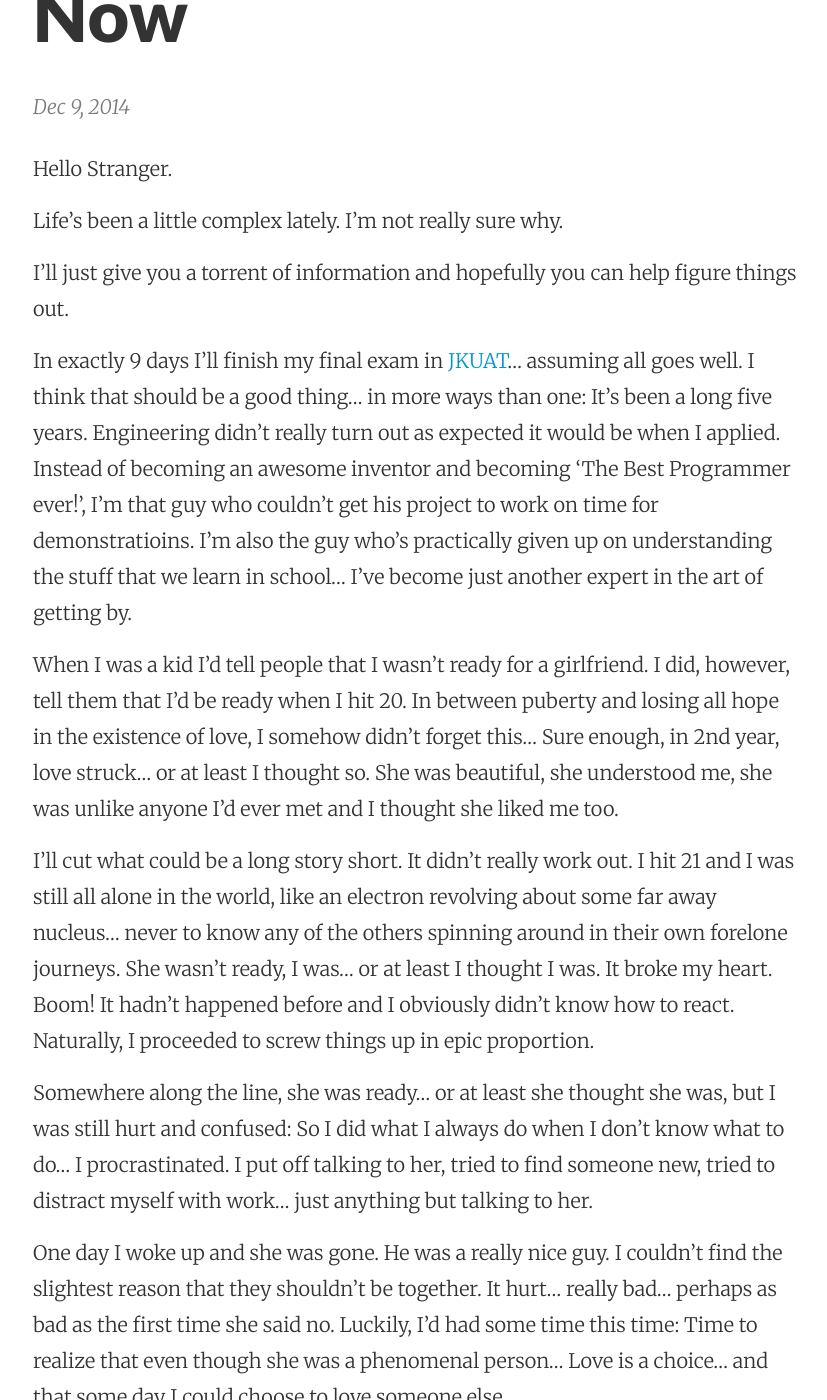
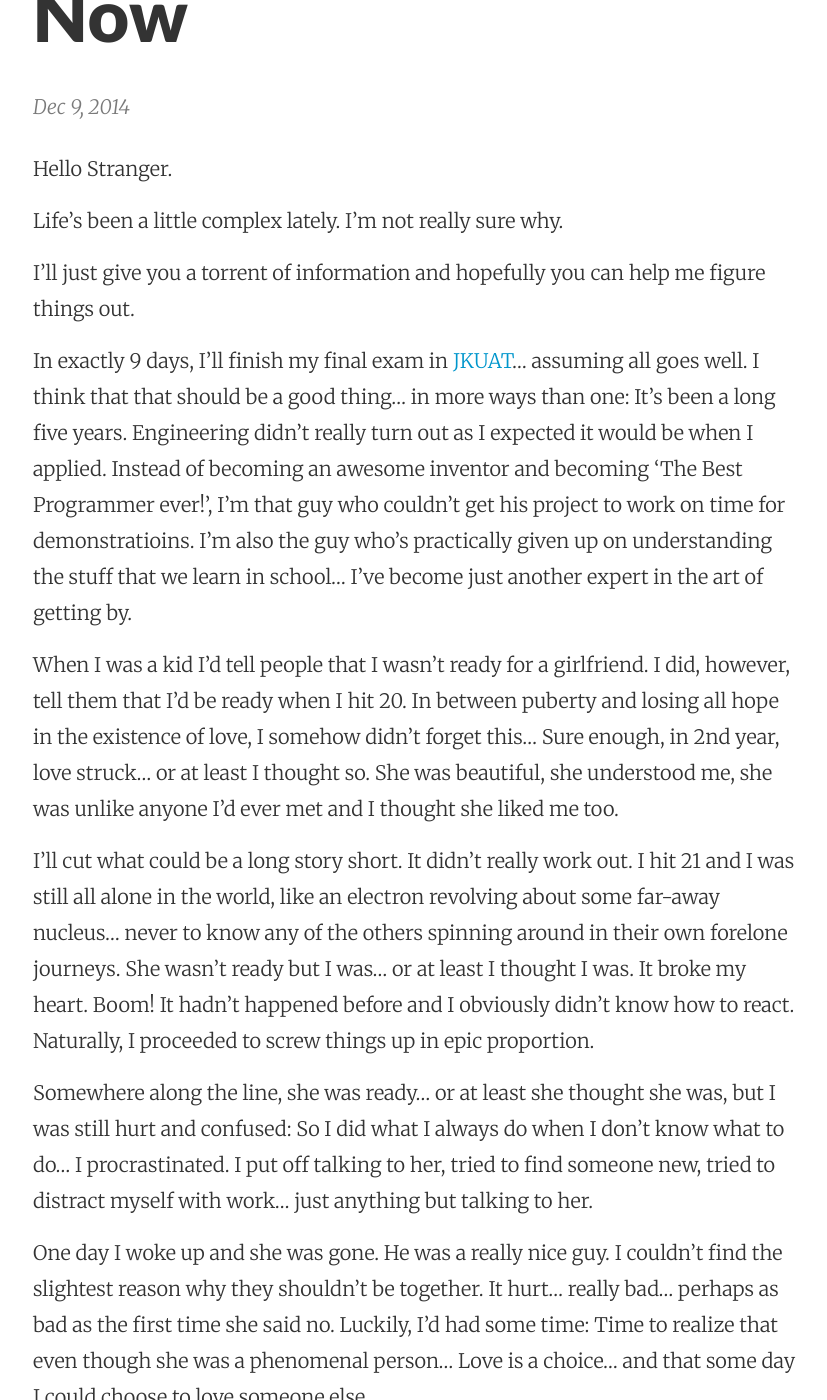
Before and after one commit to emomug/emomug.github.io, a Jekyll site: the page built from _posts/2014-12-09-life-is-complex-right-now.markdown, in a window 1280 px wide and 1400 px high, scrolled down 309 px. Shown: the whole window, without its empty margins (223-1050 px from the left). Built offline with Jekyll 4.4.1, drawn with Linux system fonts in a browser that asks for light colours; some of the changed text lies outside the part shown.

Commit message:
grammar correction and such

```diff
--- a/_posts/2014-12-09-life-is-complex-right-now.markdown
+++ b/_posts/2014-12-09-life-is-complex-right-now.markdown
@@ -10,17 +10,17 @@ Hello Stranger.
 
 Life's been a little complex lately. I'm not really sure why.
 
-I'll just give you a torrent of information and hopefully you can help figure things out.
+I'll just give you a torrent of information and hopefully you can help me figure things out.
 
-In exactly 9 days I'll finish my final exam in [JKUAT][j_id]... assuming all goes well. I think that should be a good thing... in more ways than one: It's been a long five years. Engineering didn't really turn out as expected it would be when I applied. Instead of becoming an awesome inventor and becoming 'The Best Programmer ever!', I'm that guy who couldn't get his project to work on time for demonstratioins. I'm also the guy who's practically given up on understanding the stuff that we learn in school... I've become just another expert in the art of getting by.
+In exactly 9 days, I'll finish my final exam in [JKUAT][j_id]... assuming all goes well. I think that that should be a good thing... in more ways than one: It's been a long five years. Engineering didn't really turn out as I expected it would be when I applied. Instead of becoming an awesome inventor and becoming 'The Best Programmer ever!', I'm that guy who couldn't get his project to work on time for demonstratioins. I'm also the guy who's practically given up on understanding the stuff that we learn in school... I've become just another expert in the art of getting by.
 
 When I was a kid I'd tell people that I wasn't ready for a girlfriend. I did, however, tell them that I'd be ready when I hit 20. In between puberty and losing all hope in the existence of love, I somehow didn't forget this... Sure enough, in 2nd year, love struck... or at least I thought so. She was beautiful, she understood me, she was unlike anyone I'd ever met and I thought she liked me too.
 
-I'll cut what could be a long story short. It didn't really work out. I hit 21 and I was still all alone in the world, like an electron revolving about some far away nucleus... never to know any of the others spinning around in their own forelone journeys. She wasn't ready, I was... or at least I thought I was. It broke my heart. Boom! It hadn't happened before and I obviously didn't know how to react. Naturally, I proceeded to screw things up in epic proportion.
+I'll cut what could be a long story short. It didn't really work out. I hit 21 and I was still all alone in the world, like an electron revolving about some far-away nucleus... never to know any of the others spinning around in their own forelone journeys. She wasn't ready but I was... or at least I thought I was. It broke my heart. Boom! It hadn't happened before and I obviously didn't know how to react. Naturally, I proceeded to screw things up in epic proportion.
 
 Somewhere along the line, she was ready... or at least she thought she was, but I was still hurt and confused: So I did what I always do when I don't know what to do... I procrastinated. I put off talking to her, tried to find someone new, tried to distract myself with work... just anything but talking to her.
 
-One day I woke up and she was gone. He was a really nice guy. I couldn't find the slightest reason that they shouldn't be together. It hurt... really bad... perhaps as bad as the first time she said no. Luckily, I'd had some time this time: Time to realize that even though she was a phenomenal person... Love is a choice... and that some day I could choose to love someone else.
+One day I woke up and she was gone. He was a really nice guy. I couldn't find the slightest reason why they shouldn't be together. It hurt... really bad... perhaps as bad as the first time she said no. Luckily, I'd had some time: Time to realize that even though she was a phenomenal person... Love is a choice... and that some day I could choose to love someone else.
 
 One choice that I made, perhaps a little too hastily, was not to procrastinate again. It seemed like a really good idea at the time. A friend told me to get off my ass and do something about what I feel... should I choose to feel.
 
@@ -33,7 +33,6 @@ I thought that I'd forget about her after the concert... that she was just a tem
 Acting on my new policy of non-procrastination... I asked her out for coffee. I'd never been so forward before. I'd never even had a single date with the other one before. I thought... I wasn't thinking... I just decided to do something. It paid off to a degree: Life felt a little less futile when I knew there was someone I could talk to if I needed to. Something was missing though...
 
 Then yesterday, I met her #3 again. She was writing... I only read a sentence, "Life has been really complicated lately". I didn't know what to feel. I've known her for a bit now... but I've never really known her... never poked at her brain. I realized in a fraction of a second that there was someone who could be spectacularly interesting but I'd never get to know them... I'd graduate and fall in love with her #2 and never think two thoughts about her #3 again.
-
 I didn't... I don't know what to do. I guess that's part of the reason why I went looking for her in studio today. I thought that I could answer some of my questions before it's too late. Fate, being the old meany that he is, decided that we shouldn't meet... and that's the reason I'm up here on the bucket seats typing away on my Dell.
 
 Thank you kind stranger, for listening to my problems. Hopefully, I'll figure out something eventually.
```
